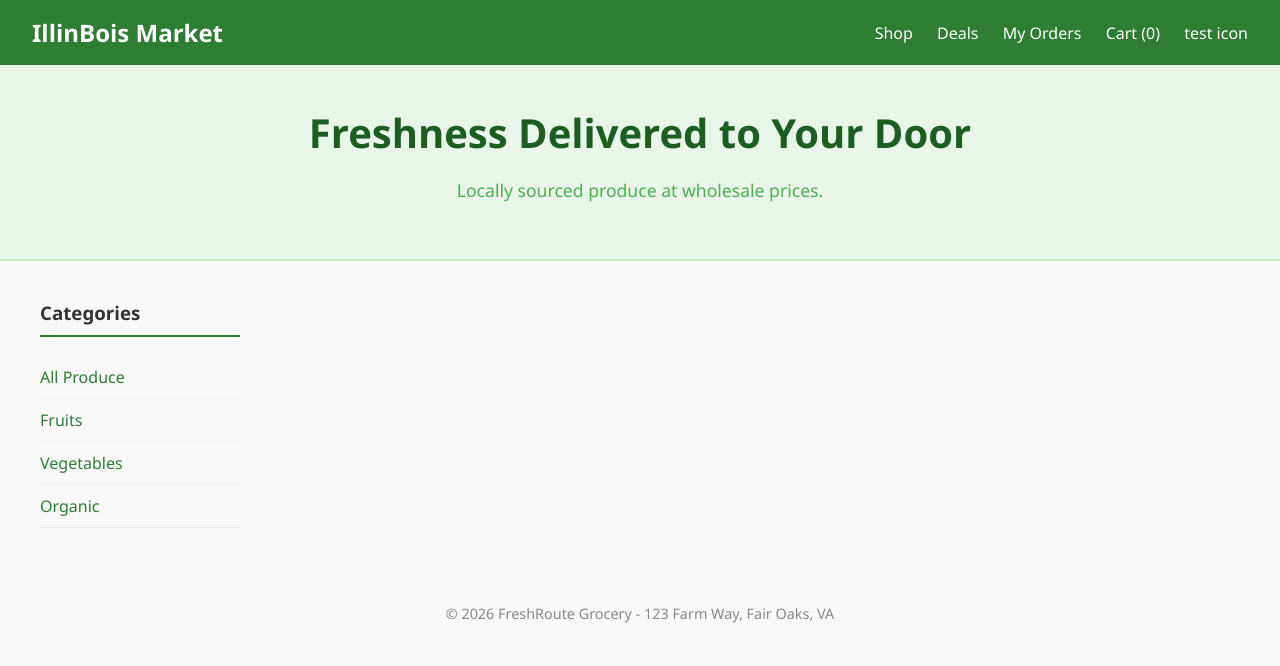
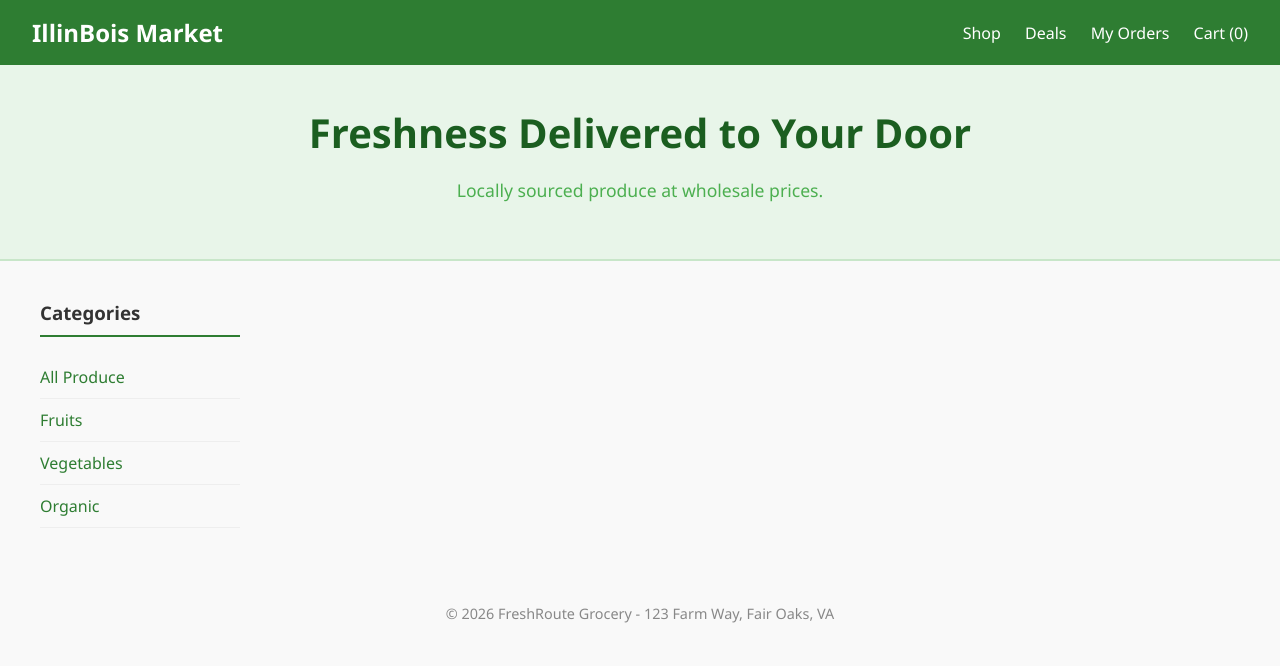
Before and after one commit to jb1266/Capstone, a website: page public/index.html in a window 1280 px wide. Drawn offline with Linux system fonts and the light colour scheme; no server answers.

Commit message:
index-update3

```diff
--- a/public/index.html
+++ b/public/index.html
@@ -53,7 +53,6 @@
             <a href="#">Deals</a>
             <a href="#">My Orders</a>
             <a href="#">Cart (0)</a>
-            <a href="#"> test icon</a>
         </nav>
     </header>
 
```
